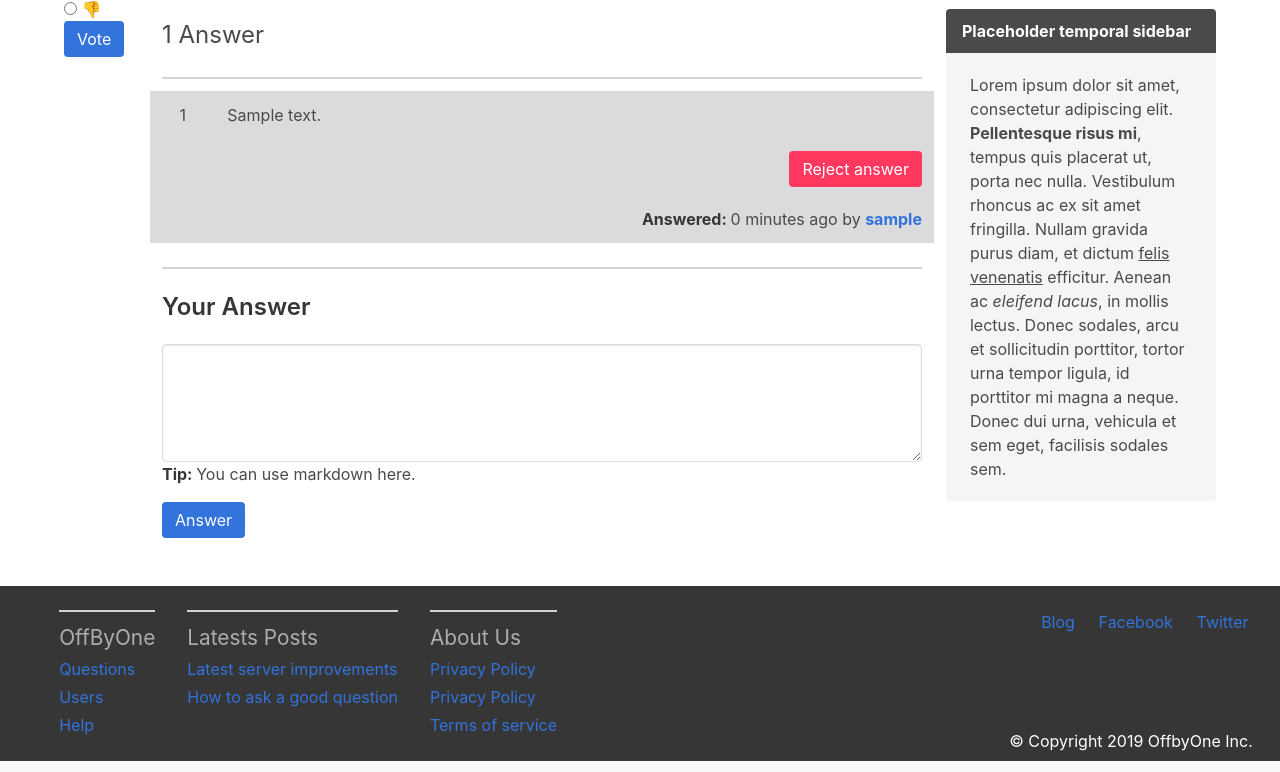
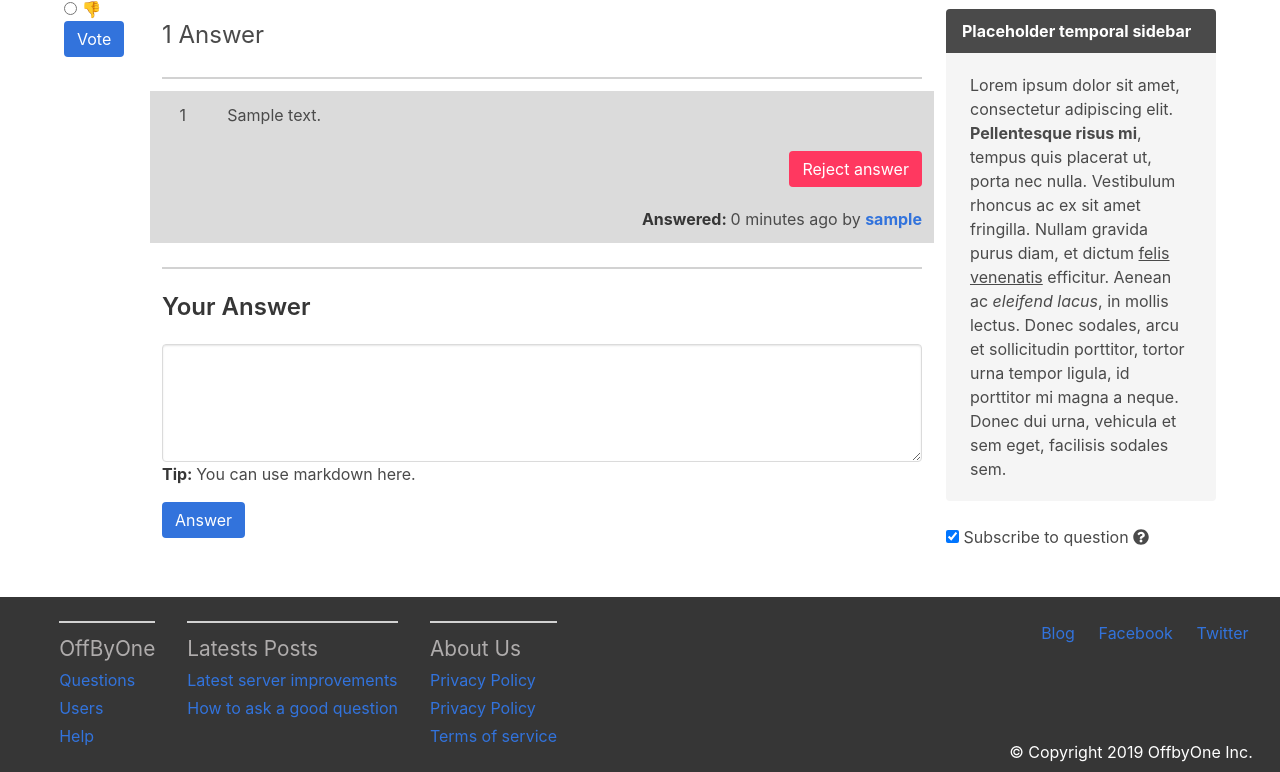
Before and after one commit to rem1niscence/OffByOneBlog, a Django app: a page that uses django/templates/core/base.html in a window 1280 px wide. Shown: the part 273-1045 px from the top of the page. Run offline with Django 3.2, Linux system fonts and the light colour scheme; a user stored in the database is signed in; tables that the repository leaves empty hold one stand-in row (values such as "Sample post"); data that the repository does not hold is empty; some libraries are stand-ins or nearby versions.

Commit message:
Added Question subscription mechanism (Non functional atm)

```diff
--- a/django/qanda/admin.py
+++ b/django/qanda/admin.py
@@ -1,5 +1,6 @@
 from django.contrib import admin
-from qanda.models import Answer, Profile, Question, Tag, QuestionVote
+from qanda.models import (Answer, Profile, Question,
+                          Tag, QuestionVote, QuestionSubscription)
 
 # Register your models here.
 admin.site.register(Question)
@@ -7,3 +8,4 @@ admin.site.register(Tag)
 admin.site.register(Answer)
 admin.site.register(Profile)
 admin.site.register(QuestionVote)
+admin.site.register(QuestionSubscription)
--- a/django/qanda/forms.py
+++ b/django/qanda/forms.py
@@ -3,7 +3,8 @@ from django.contrib.auth import get_user_model, password_validation
 from django.contrib.auth.forms import (AuthenticationForm, UserCreationForm,
                                        UsernameField)
 from django.utils.translation import gettext_lazy as _
-from qanda.models import Answer, AnswerVote, Question, QuestionVote
+from qanda.models import (Answer, AnswerVote, Question,
+                          QuestionVote, QuestionSubscription)
 from qanda.mixins import ColorizedErrorFormMixin
 
 
@@ -177,3 +178,21 @@ class CustomUserCreationForm(ColorizedErrorFormMixin, UserCreationForm):
         model = get_user_model()
         fields = ('first_name', 'last_name', 'email',
                   'username', 'password1', 'password2')
+
+
+class QuestionSubscriptionForm(forms.ModelForm):
+    user = forms.ModelChoiceField(
+        widget=forms.HiddenInput,
+        queryset=get_user_model().objects.all(),
+        disabled=True
+    )
+
+    question = forms.ModelChoiceField(
+        widget=forms.HiddenInput,
+        queryset=Question.objects.all(),
+        disabled=True
+    )
+
+    class Meta:
+        model = QuestionSubscription
+        fields = ('user', 'question')
--- a/django/qanda/models.py
+++ b/django/qanda/models.py
@@ -231,3 +231,21 @@ class Profile(models.Model):
         if created:
             Profile.objects.create(user=instance)
         instance.profile.save()
+
+
+class QuestionSubscriptionManager(models.Manager):
+    def is_subscribed(self, user, question):
+        return self.model.objects.filter(user=user, question=question).exists()
+
+
+class QuestionSubscription(models.Model):
+    user = models.ForeignKey(User(), on_delete=models.CASCADE)
+    question = models.ForeignKey(Question, on_delete=models.CASCADE)
+
+    objects = QuestionSubscriptionManager()
+
+    def __str__(self):
+        return f'{self.user} | {self.question.title}'
+
+    class Meta:
+        unique_together = ('user', 'question')
--- a/django/qanda/templates/qanda/question_detail.html
+++ b/django/qanda/templates/qanda/question_detail.html
@@ -37,7 +37,8 @@
   <div class="column is-3">
     <p><strong>Asked: </strong>{{question.created | timesince}} ago</p>
     <p><strong>Viewed: </strong>{{question.viewed}} time{{question.viewed|pluralize}}</p>
-    <p><strong>By: </strong><a href="{% url 'qanda:user-detail' username=question.user.username%}">{{question.user}}</a></p>
+    <p><strong>By: </strong><a href="{% url 'qanda:user-detail' username=question.user.username%}">{{question.user}}</a>
+    </p>
     <br>
     <article class="message">
       <div class="message-header">
@@ -51,6 +52,19 @@
         dui urna, vehicula et sem eget, facilisis sodales sem.
       </div>
     </article>
+    {% if user.is_authenticated %}
+    <form action="{% if subscribed %}
+      {% url 'qanda:question_subscription_delete' pk=question.pk %}
+    {% else %}
+      {% url 'qanda:question_subscription_create' pk=question.pk %}
+    {% endif %}" method="post">
+      {% csrf_token %}
+      <input type="checkbox" name="subscribe" onChange="this.form.submit()" {% if subscribed %}checked{% endif %}>
+      <label for="subscribe" class="tooltip"
+        data-tooltip="You will receive email updates whenever a new answer is posted">Subscribe to question <i
+          class="fas fa-question-circle"></i></label>
+    </form>
+    {% endif %}
   </div>
 </div>
 
--- a/django/qanda/urls.py
+++ b/django/qanda/urls.py
@@ -24,4 +24,10 @@ urlpatterns = [
     path('users/<str:username>/',
          views.UserDetail.as_view(), name='user-detail'),
     path('q/search', views.SearchView.as_view(), name='question_search'),
+    path('question/<int:pk>/subscribe',
+         views.QuestionSubscriptionCreate.as_view(),
+         name='question_subscription_create'),
+    path('question/<int:pk>/subscribe/delete',
+         views.QuestionSubscriptionDelete.as_view(),
+         name='question_subscription_delete'),
 ]
--- a/django/qanda/views.py
+++ b/django/qanda/views.py
@@ -9,16 +9,16 @@ from django.template.loader import render_to_string
 from django.urls import reverse, reverse_lazy
 from django.utils.encoding import force_bytes, force_text
 from django.utils.http import urlsafe_base64_decode, urlsafe_base64_encode
-from django.views.generic import (CreateView, DetailView, ListView,
+from django.views.generic import (CreateView, DeleteView, DetailView, ListView,
                                   TemplateView, UpdateView)
 from qanda.forms import (AnswerAcceptanceForm, AnswerForm, AnswerVoteForm,
                          CustomUserCreationForm, QuestionForm,
-                         QuestionVoteForm)
+                         QuestionVoteForm, QuestionSubscriptionForm)
+from qanda.mixins import CacheVaryOnCookieMixin
 from qanda.models import (Answer, AnswerVote, Profile, Question, QuestionVote,
-                          Tag)
+                          Tag, QuestionSubscription)
 from qanda.service.elasticsearch import search_for_questions
 from qanda.tokens import account_activation_token
-from qanda.mixins import CacheVaryOnCookieMixin
 
 
 class CreateQuestion(LoginRequiredMixin, CreateView):
@@ -92,6 +92,12 @@ class QuestionDetail(DetailView):
                 AnswerAcceptanceForm(initial={'accepted': False})
 
         if self.request.user.is_authenticated:
+            if (QuestionSubscription.objects.is_subscribed(
+                    user=self.request.user, question=self.object)):
+                ctx['subscribed'] = True
+            else:
+                ctx['subscribed'] = False
+
             vote_data = self.get_vote_data(
                 QuestionVote, self.object, 'question_id',
                 'qanda:question_vote_create',
@@ -310,3 +316,35 @@ class SearchView(CacheVaryOnCookieMixin, TemplateView):
                 Question.objects.all_with_answer_score().get(
                     id=hit['id']) for hit in results]
         return ctx
+
+
+class QuestionSubscriptionCreate(CreateView):
+    form_class = QuestionSubscriptionForm
+
+    def get_initial(self):
+        return {
+            'user': self.request.user.id,
+            'question': self.kwargs['pk']
+        }
+
+    def get_success_url(self):
+        return self.object.question.get_absolute_url()
+
+
+class QuestionSubscriptionDelete(DeleteView):
+    form_class = QuestionSubscriptionForm
+
+    queryset = QuestionSubscription.objects.all()
+
+    def get_object(self):
+        return self.queryset.get(
+            user=self.request.user.id, question=self.kwargs['pk'])
+
+    def get_initial(self):
+        return {
+            'user': self.request.user.id,
+            'question': self.kwargs['pk']
+        }
+
+    def get_success_url(self):
+        return self.object.question.get_absolute_url()
--- a/django/templates/core/base.html
+++ b/django/templates/core/base.html
@@ -8,6 +8,7 @@
   <meta name="viewport" content="width=device-width, initial-scale=1">
   <title>{% block title %}OffByOne{% endblock title %}</title>
   <link rel="stylesheet" href="https://cdnjs.cloudflare.com/ajax/libs/bulma/0.7.5/css/bulma.min.css">
+  <link rel="stylesheet" href="https://cdn.jsdelivr.net/npm/bulma-extensions@6.2.7/bulma-tooltip/dist/css/bulma-tooltip.min.css">
   <link rel="stylesheet" href="{% static 'css/main.css' %}">
   <script defer src="https://use.fontawesome.com/releases/v5.3.1/js/all.js"></script>
   <script defer src="{% static 'js/main.js' %}"></script>
```
